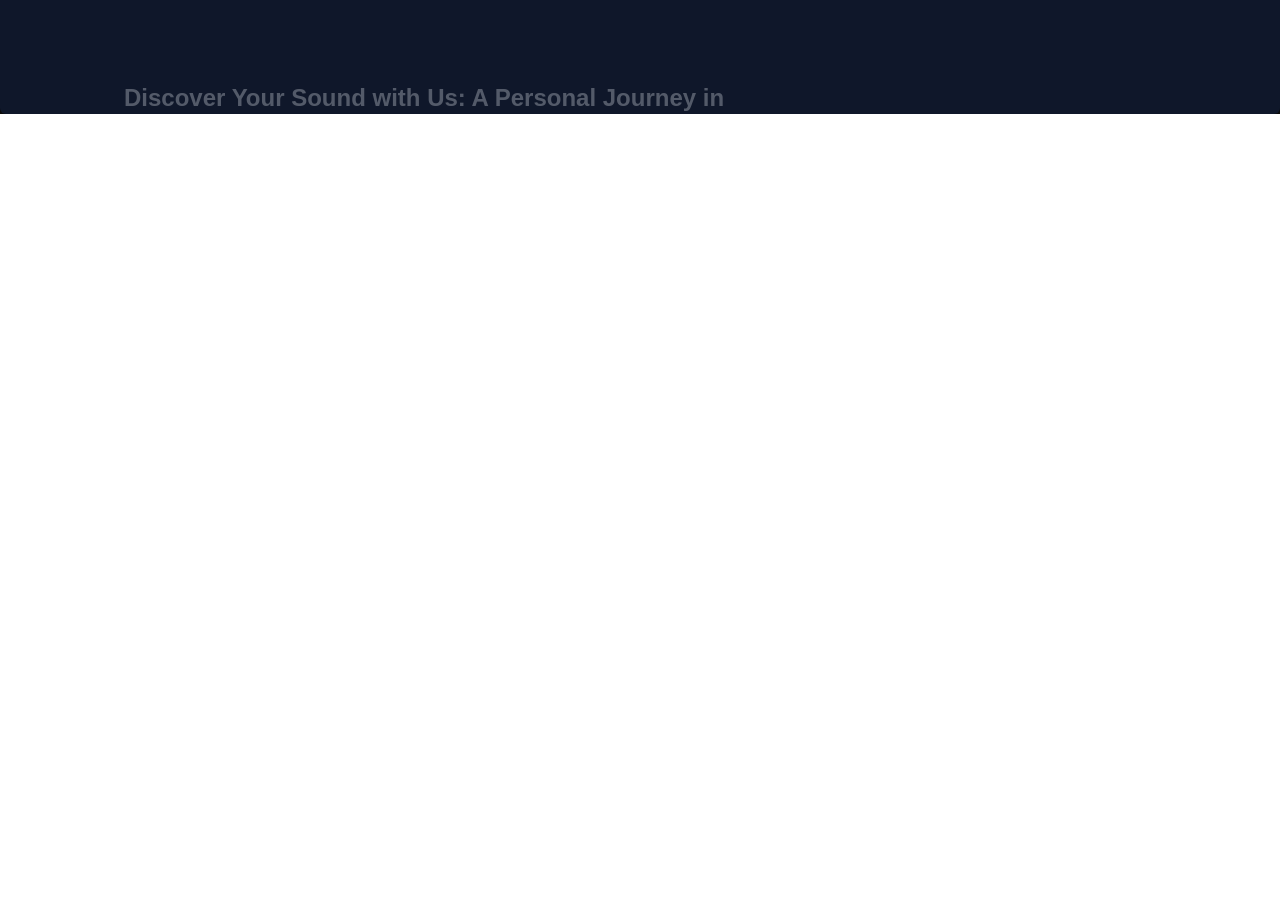
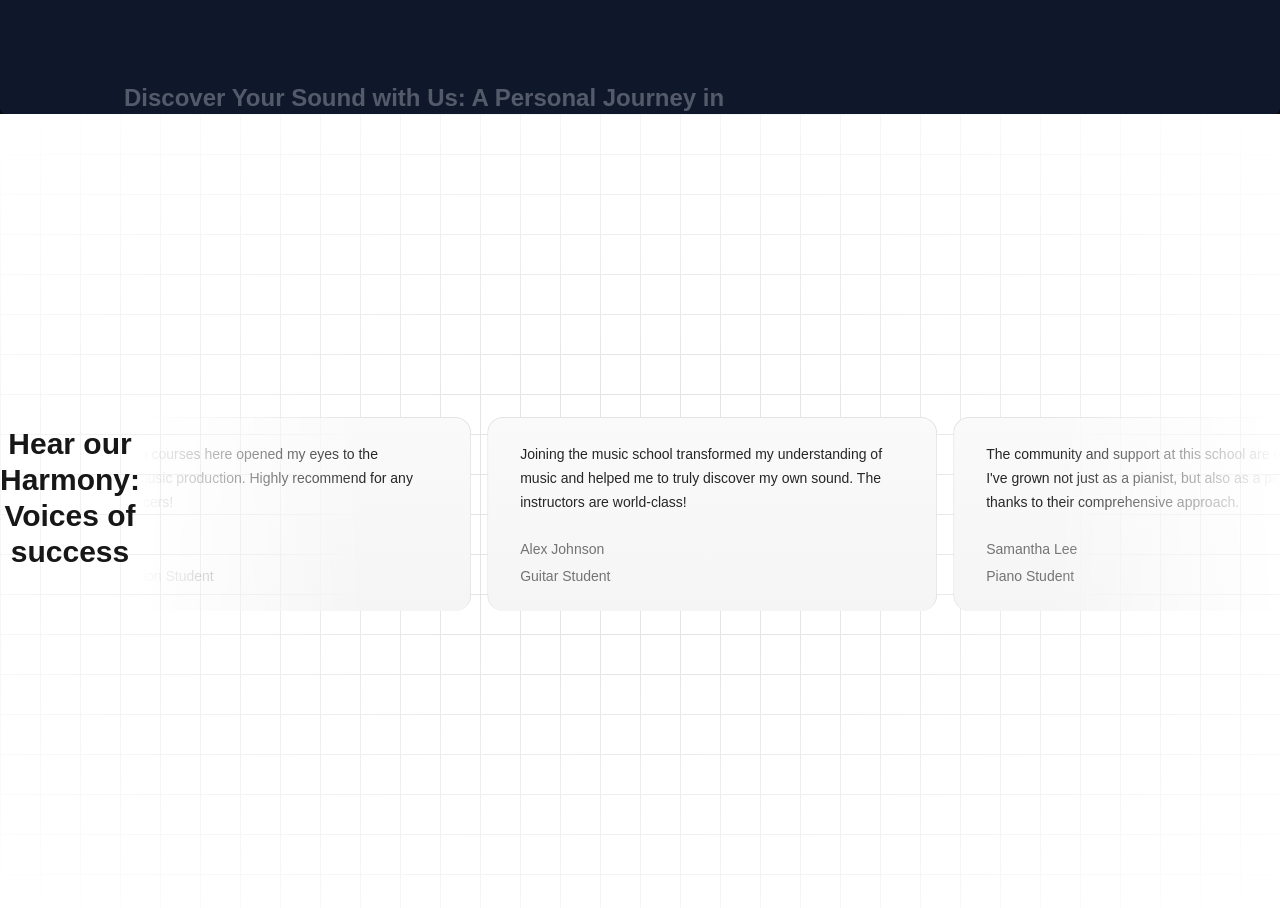
Before and after one commit to Sumit19-15/Music-Academy-Dashboard, a Next.js app: page / in a window 1280 px wide. Shown: the part 1706-2614 px from the top of the page. Before the commit the page ends 1820 px from the top, so only its background shows below. Built offline with nearby package versions, Linux system fonts and the light colour scheme.

Commit message:
adding the infinite cards section

```diff
--- a/app/globals.css
+++ b/app/globals.css
@@ -13,6 +13,10 @@
 
   /* #spotlight css add on tailwind */
   --animate-spotlight: spotlight 2s ease 0.75s 1 forwards;
+
+  /* infinte moving cards css  */
+  --animate-scroll: scroll var(--animation-duration, 40s)
+    var(--animation-direction, forwards) linear infinite;
 }
 
 /* spotlight tailwind css  */
@@ -24,6 +28,12 @@
   100% {
     opacity: 1;
     transform: translate(-50%, -40%) scale(1);
+  }
+}
+
+@keyframes scroll {
+  to {
+    transform: translate(calc(-50% - 0.5rem));
   }
 }
 
--- a/app/page.tsx
+++ b/app/page.tsx
@@ -1,12 +1,14 @@
 import HeroSection from "@/components/HeroSection";
 import FeaturedCourses from "@/components/FeaturedCourses";
 import WhyChooseUs from "@/components/WhyChooseUs";
+import GridBackgroundCards from "@/components/GridBackgroundCards";
 export default function Home() {
   return (
     <main className="min-h-screen bg-black/[0.96] antialiased bg-grid-white/[0.2]">
       <HeroSection></HeroSection>
       <FeaturedCourses></FeaturedCourses>
       <WhyChooseUs></WhyChooseUs>
+      <GridBackgroundCards></GridBackgroundCards>
     </main>
   );
 }
--- /dev/null
+++ b/components/GridBackgroundCards.tsx
@@ -0,0 +1,60 @@
+import { cn } from "@/lib/utils";
+import { InfiniteMovingCards } from "./ui/infinite-moving-cards";
+
+const musicSchoolTestimonials = [
+  {
+    quote:
+      "Joining the music school transformed my understanding of music and helped me to truly discover my own sound. The instructors are world-class!",
+    name: "Alex Johnson",
+    title: "Guitar Student",
+  },
+  {
+    quote:
+      "The community and support at this school are unmatched. I've grown not just as a pianist, but also as a performer, thanks to their comprehensive approach.",
+    name: "Samantha Lee",
+    title: "Piano Student",
+  },
+  {
+    quote:
+      "This school offered me the tools and confidence to take my singing to the next level. I'm endlessly grateful for the personalized coaching.",
+    name: "Michael Chen",
+    title: "Vocal Student",
+  },
+  {
+    quote:
+      "As a violinist, finding the right mentor can be challenging, but this school matched me with a teacher who truly understands my goals and challenges.",
+    name: "Emily Taylor",
+    title: "Violin Student",
+  },
+  {
+    quote:
+      "The production courses here opened my eyes to the intricacies of music production. Highly recommend for any aspiring producers!",
+    name: "Chris Morales",
+    title: "Music Production Student",
+  },
+];
+
+export default function GridBackground() {
+  return (
+    <div className="relative flex h-[50rem] w-full items-center justify-center bg-white dark:bg-black">
+      <div
+        className={cn(
+          "absolute inset-0",
+          "[background-size:40px_40px]",
+          "[background-image:linear-gradient(to_right,#e4e4e7_1px,transparent_1px),linear-gradient(to_bottom,#e4e4e7_1px,transparent_1px)]",
+          "dark:[background-image:linear-gradient(to_right,#262626_1px,transparent_1px),linear-gradient(to_bottom,#262626_1px,transparent_1px)]"
+        )}
+      />
+      {/* Radial gradient for the container to give a faded look */}
+      <div className="pointer-events-none absolute inset-0 flex items-center justify-center bg-white [mask-image:radial-gradient(ellipse_at_center,transparent_20%,black)] dark:bg-black"></div>
+      <h2 className="text-3xl font-bold text-center mb-8 z-10">
+        Hear our Harmony: Voices of success
+      </h2>
+      <InfiniteMovingCards
+        items={musicSchoolTestimonials}
+        direction="right"
+        speed="normal"
+      />
+    </div>
+  );
+}
--- /dev/null
+++ b/components/ui/infinite-moving-cards.tsx
@@ -0,0 +1,117 @@
+"use client";
+
+import { cn } from "@/lib/utils";
+import React, { useEffect, useState } from "react";
+
+export const InfiniteMovingCards = ({
+  items,
+  direction = "left",
+  speed = "fast",
+  pauseOnHover = true,
+  className,
+}: {
+  items: {
+    quote: string;
+    name: string;
+    title: string;
+  }[];
+  direction?: "left" | "right";
+  speed?: "fast" | "normal" | "slow";
+  pauseOnHover?: boolean;
+  className?: string;
+}) => {
+  const containerRef = React.useRef<HTMLDivElement>(null);
+  const scrollerRef = React.useRef<HTMLUListElement>(null);
+
+  useEffect(() => {
+    addAnimation();
+  }, []);
+  const [start, setStart] = useState(false);
+  function addAnimation() {
+    if (containerRef.current && scrollerRef.current) {
+      const scrollerContent = Array.from(scrollerRef.current.children);
+
+      scrollerContent.forEach((item) => {
+        const duplicatedItem = item.cloneNode(true);
+        if (scrollerRef.current) {
+          scrollerRef.current.appendChild(duplicatedItem);
+        }
+      });
+
+      getDirection();
+      getSpeed();
+      setStart(true);
+    }
+  }
+  const getDirection = () => {
+    if (containerRef.current) {
+      if (direction === "left") {
+        containerRef.current.style.setProperty(
+          "--animation-direction",
+          "forwards"
+        );
+      } else {
+        containerRef.current.style.setProperty(
+          "--animation-direction",
+          "reverse"
+        );
+      }
+    }
+  };
+  const getSpeed = () => {
+    if (containerRef.current) {
+      if (speed === "fast") {
+        containerRef.current.style.setProperty("--animation-duration", "20s");
+      } else if (speed === "normal") {
+        containerRef.current.style.setProperty("--animation-duration", "40s");
+      } else {
+        containerRef.current.style.setProperty("--animation-duration", "80s");
+      }
+    }
+  };
+  return (
+    <div
+      ref={containerRef}
+      className={cn(
+        "scroller relative z-20 max-w-7xl overflow-hidden [mask-image:linear-gradient(to_right,transparent,white_20%,white_80%,transparent)]",
+        className
+      )}
+    >
+      <ul
+        ref={scrollerRef}
+        className={cn(
+          "flex w-max min-w-full shrink-0 flex-nowrap gap-4 py-4",
+          start && "animate-scroll",
+          pauseOnHover && "hover:[animation-play-state:paused]"
+        )}
+      >
+        {items.map((item, idx) => (
+          <li
+            className="relative w-[350px] max-w-full shrink-0 rounded-2xl border border-b-0 border-zinc-200 bg-[linear-gradient(180deg,#fafafa,#f5f5f5)] px-8 py-6 md:w-[450px] dark:border-zinc-700 dark:bg-[linear-gradient(180deg,#27272a,#18181b)]"
+            key={item.name}
+          >
+            <blockquote>
+              <div
+                aria-hidden="true"
+                className="user-select-none pointer-events-none absolute -top-0.5 -left-0.5 -z-1 h-[calc(100%_+_4px)] w-[calc(100%_+_4px)]"
+              ></div>
+              <span className="relative z-20 text-sm leading-[1.6] font-normal text-neutral-800 dark:text-gray-100">
+                {item.quote}
+              </span>
+              <div className="relative z-20 mt-6 flex flex-row items-center">
+                <span className="flex flex-col gap-1">
+                  <span className="text-sm leading-[1.6] font-normal text-neutral-500 dark:text-gray-400">
+                    {item.name}
+                  </span>
+                  <span className="text-sm leading-[1.6] font-normal text-neutral-500 dark:text-gray-400">
+                    {item.title}
+                  </span>
+                </span>
+              </div>
+            </blockquote>
+          </li>
+        ))}
+      </ul>
+    </div>
+  );
+};
```
